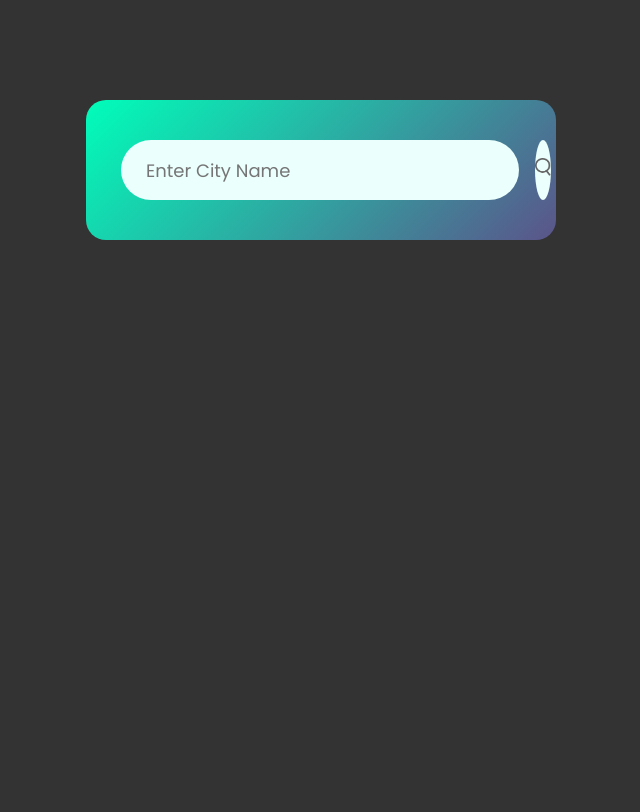
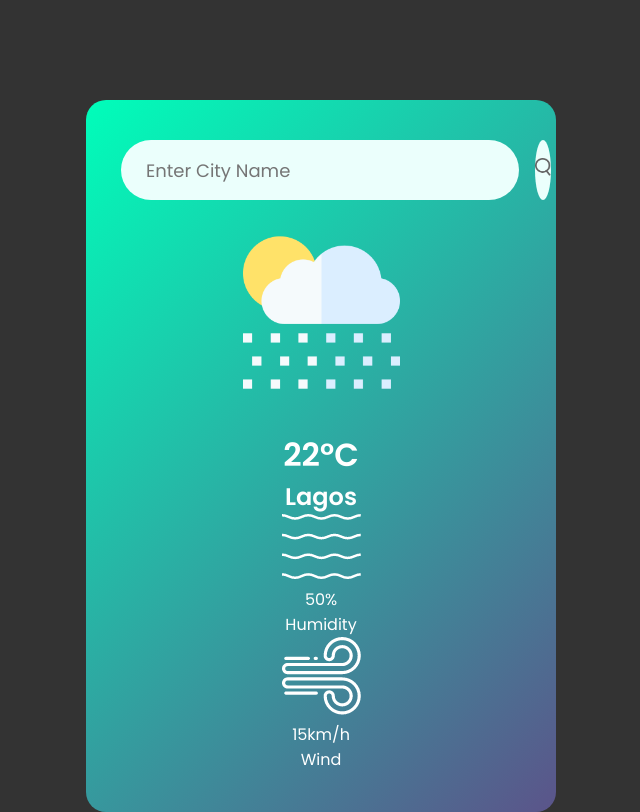
Before and after one commit to Esther-Omono/js-weather-app, a plain HTML site: page index.html in a window 1280 px wide. Shown: the whole page, without its empty margins (319-959 px from the left). Drawn offline with Linux system fonts and the light colour scheme.

Commit message:
Added the markup for the weather section

```diff
--- a/index.html
+++ b/index.html
@@ -15,6 +15,29 @@
                 <img src="images/search.png" alt="search" />
             </button>
         </div>
+
+        <div class="weather">
+            <img src="images/rain.png" class="weather-icon" alt="rain" />
+            <h1 class="temp">22°C</h1>
+            <h2 class="city">Lagos</h2>
+            <div class="details">
+                <div class="col">
+                    <img src="images/humidity.png" alt="humidity" />
+                    <div>
+                        <p class="humidity">50%</p>
+                        <p>Humidity</p>
+                    </div>
+                </div>
+
+                <div class="col">
+                    <img src="images/wind.png" alt="wind" />
+                    <div>
+                        <p class="wind">15km/h</p>
+                        <p>Wind</p>
+                    </div>
+                </div>
+            </div>
+        </div>
     </div>
 </body>
 </html>
```
